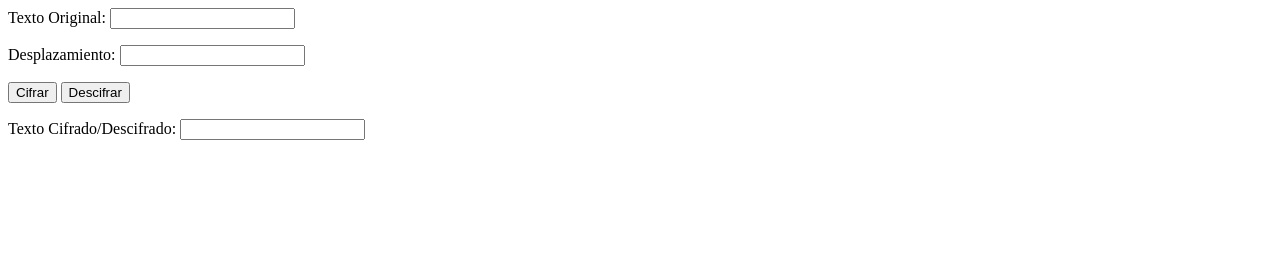
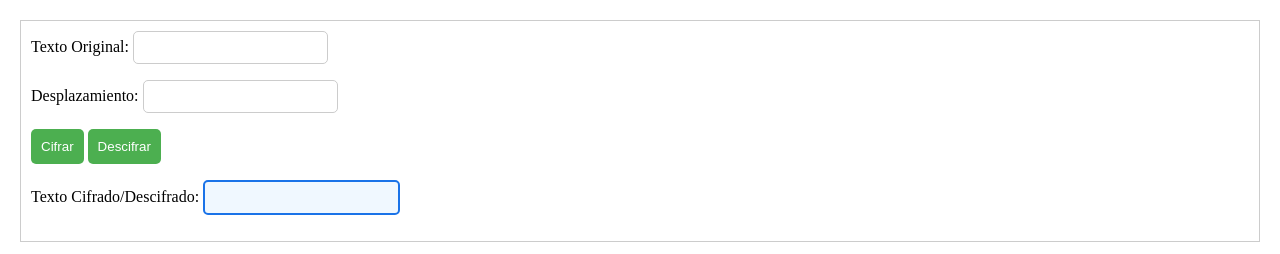
Before and after one commit to Ibizus/cifrado-cesar, a plain HTML site: page index.html in a window 1280 px wide. Drawn offline with Linux system fonts and the light colour scheme.

Commit message:
añadida hoja de estilos

```diff
--- /dev/null
+++ b/estilos.css
@@ -0,0 +1,39 @@
+body {
+    font-family: "Arial, sans-serif";
+    background-color: #fff;
+    color: #000;
+    border: 1px solid #ccc;
+    margin: 20px;
+    padding: 10px;
+}
+
+h1 {
+    color: #1a73e8;
+    margin-bottom: 10px;
+}
+
+input[type="text"],
+input[type="number"] {
+    border: 1px solid #ccc;
+    border-radius: 5px;
+    padding: 8px;
+}
+
+button {
+    padding: 10px;
+    background-color: #4caf50;
+    color: #fff;
+    border: none;
+    border-radius: 5px;
+    cursor: pointer;
+}
+
+button:hover {
+    background-color: #45a049;
+}
+
+#mensaje2 {
+    border: 2px solid #1a73e8;
+    padding: 8px;
+    background-color: #f0f8ff;
+}
--- a/index.html
+++ b/index.html
@@ -4,6 +4,7 @@
     <meta charset="UTF-8">
     <meta name="viewport" content="width=device-width, initial-scale=1.0">
     <title>Cifrado y Descifrado</title>
+    <link rel="stylesheet" type="text/css" href="estilos.css">
     <script src="cifrado.js"></script>
 </head>
 <body>
```
